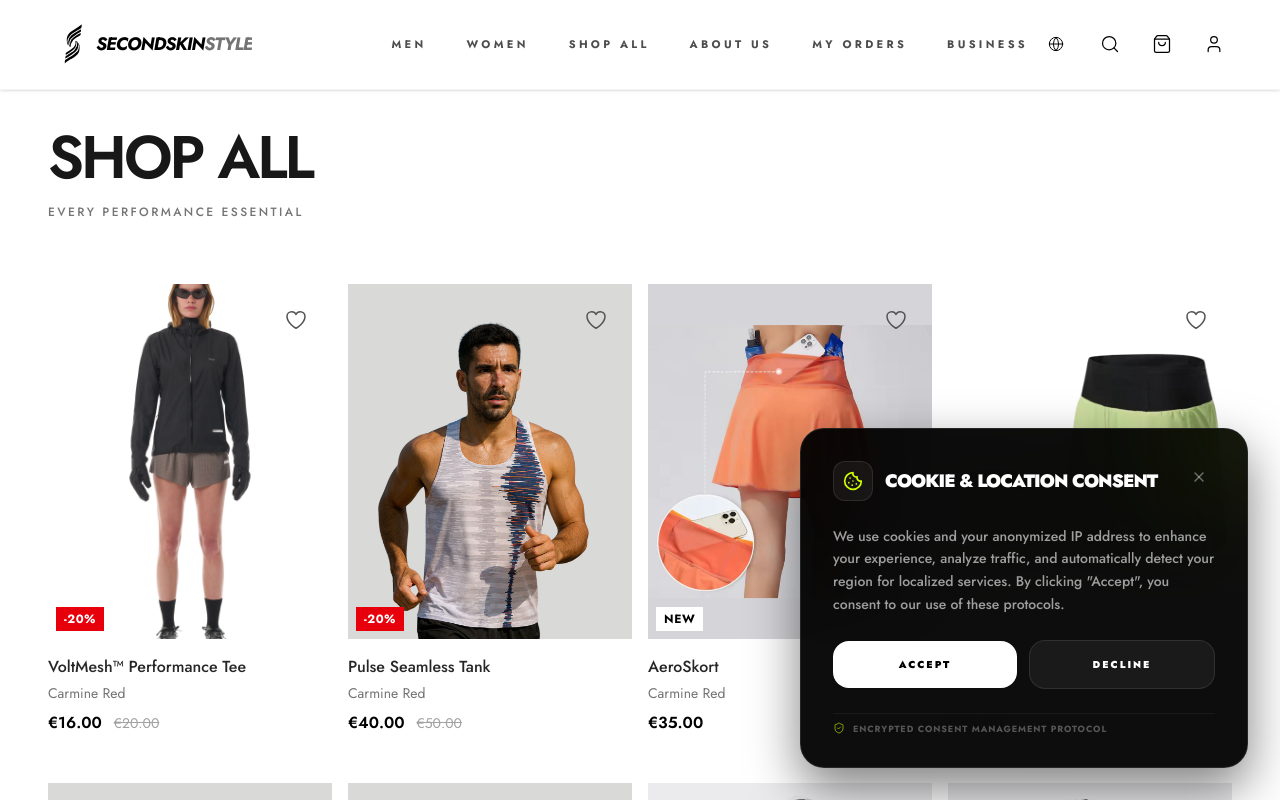
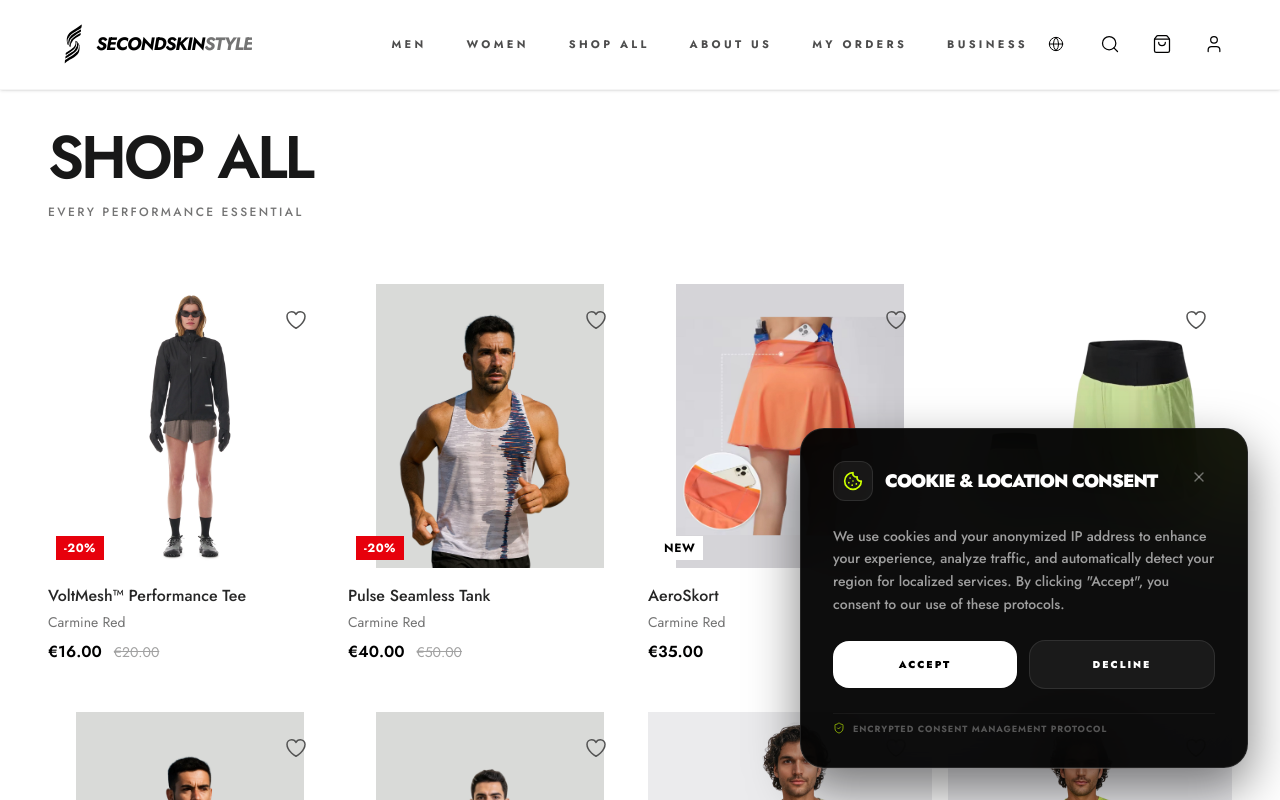
Before and after one commit to DonBinoy/secondskinstyle, a Next.js app: page /shop in a window 1280 px wide. Shown: the top 800 px of the page. Built offline with nearby package versions, Linux system fonts and the light colour scheme.

Commit message:
product chnages

```diff
--- a/src/components/NewArrivals.tsx
+++ b/src/components/NewArrivals.tsx
@@ -5,6 +5,7 @@
 import Image from 'next/image';
 import { ChevronLeft, ChevronRight } from 'lucide-react';
 import { cn } from '@/lib/utils';
+import ProductImageSlider from './ProductImageSlider';
 
 import Link from 'next/link';
 import { PRODUCTS } from '@/data/products';
@@ -100,16 +101,16 @@
                                             {/* Image Side - Left */}
                                             <div className="w-full md:w-1/2 flex items-center justify-center">
                                                 <motion.div
-                                                    className="relative w-full aspect-[4/5] max-w-[280px]"
+                                                    className="relative w-full aspect-square max-w-[280px]"
                                                     whileHover={{ scale: 1.05 }}
                                                     transition={{ duration: 0.5, ease: "easeOut" }}
                                                 >
-                                                    <Image
-                                                        src={product.image}
+                                                    <ProductImageSlider
+                                                        images={product.image}
                                                         alt={product.name}
-                                                        fill
+                                                        className="w-full h-full"
                                                         sizes="(max-width: 768px) 100vw, (max-width: 1200px) 50vw, 33vw"
-                                                        className="object-contain"
+                                                        showArrows={false}
                                                     />
                                                 </motion.div>
                                             </div>
--- a/src/components/ProductCard.tsx
+++ b/src/components/ProductCard.tsx
@@ -2,13 +2,15 @@
 
 import { cn } from '@/lib/utils';
 import Image from 'next/image';
+
+import ProductImageSlider from './ProductImageSlider';
 
 interface ProductCardProps {
     name: string;
     price: string;
     originalPrice?: string;
     discount?: string;
-    image?: string;
+    image?: string | string[];
     className?: string;
     tag?: string; // e.g. "NEW"
 }
@@ -17,7 +19,7 @@
     return (
         <div className={cn("flex flex-col group cursor-pointer", className)}>
             {/* Image Container */}
-            <div className="relative w-full aspect-[4/5] bg-neutral-100 mb-4 overflow-hidden">
+            <div className="relative w-full aspect-square bg-white mb-4 overflow-hidden">
                 {/* Badges */}
                 <div className="absolute left-2 bottom-2 z-10 flex flex-col gap-2">
                     {tag && (
@@ -41,11 +43,11 @@
 
                 {/* Image */}
                 {image ? (
-                    <Image
-                        src={image}
+                    <ProductImageSlider
+                        images={image}
                         alt={name}
-                        fill
-                        className="object-cover transition-transform duration-700 ease-out group-hover:scale-105"
+                        className="h-full w-full"
+                        showArrows={false}
                     />
                 ) : (
                     <div className="absolute inset-0 bg-neutral-200" />
--- /dev/null
+++ b/src/components/ProductImageSlider.tsx
@@ -0,0 +1,114 @@
+'use client';
+
+import { useState } from 'react';
+import Image from 'next/image';
+import { ChevronLeft, ChevronRight } from 'lucide-react';
+import { cn } from '@/lib/utils';
+import { motion, AnimatePresence } from 'framer-motion';
+
+interface ProductImageSliderProps {
+    images: string | string[];
+    alt: string;
+    fill?: boolean;
+    className?: string;
+    sizes?: string;
+    priority?: boolean;
+    showArrows?: boolean;
+}
+
+export default function ProductImageSlider({
+    images,
+    alt,
+    fill = true,
+    className,
+    sizes,
+    priority = false,
+    showArrows = true
+}: ProductImageSliderProps) {
+    const imageList = Array.isArray(images) ? images : [images];
+    const [currentIndex, setCurrentIndex] = useState(0);
+
+    const hasMultiple = imageList.length > 1;
+
+    const nextImage = (e: React.MouseEvent) => {
+        e.preventDefault();
+        e.stopPropagation();
+        setCurrentIndex((prev) => (prev + 1) % imageList.length);
+    };
+
+    const prevImage = (e: React.MouseEvent) => {
+        e.preventDefault();
+        e.stopPropagation();
+        setCurrentIndex((prev) => (prev - 1 + imageList.length) % imageList.length);
+    };
+
+    return (
+        <div className={cn("relative w-full h-full group/slider", className)}>
+            <AnimatePresence mode="wait">
+                <motion.div
+                    key={currentIndex}
+                    initial={{ opacity: 0 }}
+                    animate={{ opacity: 1 }}
+                    exit={{ opacity: 0 }}
+                    transition={{ duration: 0.3 }}
+                    className="relative w-full h-full p-2 lg:p-4"
+                >
+                    <Image
+                        src={imageList[currentIndex]}
+                        alt={`${alt} - Image ${currentIndex + 1}`}
+                        fill={fill}
+                        sizes={sizes || "(max-width: 768px) 100vw, (max-width: 1200px) 50vw, 33vw"}
+                        className="object-contain transition-all duration-700 ease-out"
+                        priority={priority}
+                    />
+                </motion.div>
+            </AnimatePresence>
+
+            {hasMultiple && showArrows && (
+                <>
+                    {/* Minimalist Navigation Arrows */}
+                    <button
+                        onClick={prevImage}
+                        className="absolute left-1 top-1/2 -translate-y-1/2 z-30 p-2 text-black transition-all hover:scale-110 active:scale-95 group/arrow"
+                        aria-label="Previous image"
+                    >
+                        <ChevronLeft className="w-6 h-6 stroke-[1.5px]" />
+                        <div className="absolute inset-0 bg-black/5 rounded-full scale-0 group-hover/arrow:scale-100 transition-transform duration-300" />
+                    </button>
+                    <button
+                        onClick={nextImage}
+                        className="absolute right-1 top-1/2 -translate-y-1/2 z-30 p-2 text-black transition-all hover:scale-110 active:scale-95 group/arrow"
+                        aria-label="Next image"
+                    >
+                        <ChevronRight className="w-6 h-6 stroke-[1.5px]" />
+                        <div className="absolute inset-0 bg-black/5 rounded-full scale-0 group-hover/arrow:scale-100 transition-transform duration-300" />
+                    </button>
+
+                    {/* Elegant Line Indicators */}
+                    <div className="absolute bottom-4 left-1/2 -translate-x-1/2 z-30 flex gap-2">
+                        {imageList.map((_, i) => (
+                            <button
+                                key={i}
+                                onClick={(e) => {
+                                    e.preventDefault();
+                                    e.stopPropagation();
+                                    setCurrentIndex(i);
+                                }}
+                                className="relative py-2 px-1 focus:outline-none"
+                            >
+                                <div
+                                    className={cn(
+                                        "h-[2px] transition-all duration-500 rounded-full",
+                                        currentIndex === i
+                                            ? "w-8 bg-black"
+                                            : "w-4 bg-black/10 hover:bg-black/30"
+                                    )}
+                                />
+                            </button>
+                        ))}
+                    </div>
+                </>
+            )}
+        </div>
+    );
+}
--- a/src/data/products.ts
+++ b/src/data/products.ts
@@ -196,8 +196,9 @@
             "Clean, modern performance look",
             "Use: Running | Cross-training"
         ],
-        image: "/image/product/AERO_EDGE-TANKTOP1.jpeg",
-        images: ["/image/product/AERO_EDGE-TANKTOP1.jpeg", "/image/product/AERO_EDGE-TANKTOP(1).jpeg"],
+        image: ["/image/product/AERO_EDGE-TANKTOP1.jpeg", "/image/product/AERO_EDGE-TANKTOP(2).jpg"],
+        images: ["/image/product/AERO_EDGE-TANKTOP(1).jpeg", "/image/product/AERO_EDGE-TANKTOP(2).jpg"],
+        video: "/video/aero-edge.mp4",
         sizes: ["S", "M", "L", "XL"],
         colors: ["Black"],
         category: "Tops",
```
Also changed, not shown: src/app/product/[id]/page.tsx (+14 -14 lines).
